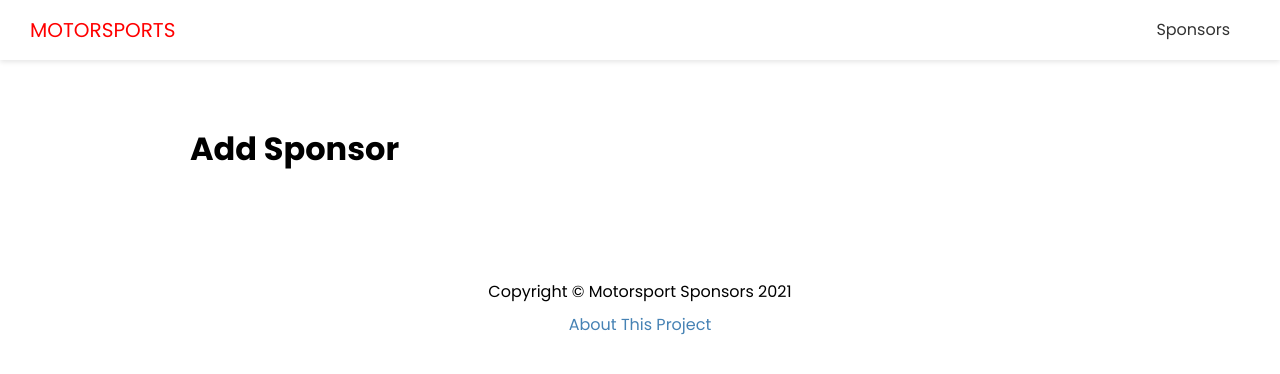
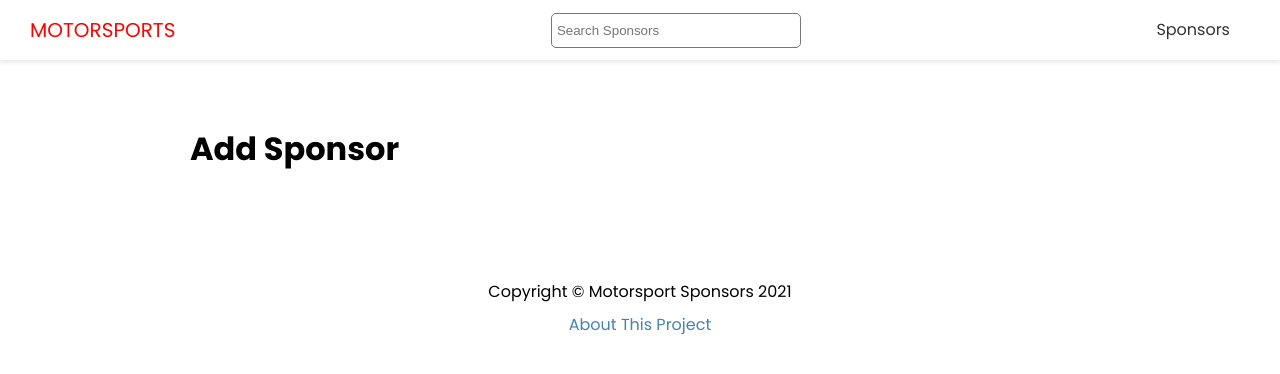
Before and after one commit to arthurCreek/nextjs-frontend-template, a Next.js app: page /sponsors/add in a window 1280 px wide. Shown: the top 374 px of the page. Built offline with nearby package versions, Linux system fonts and the light colour scheme.

Commit message:
Add search functionality to header

```diff
--- a/components/Header.tsx
+++ b/components/Header.tsx
@@ -1,4 +1,5 @@
 import Link from 'next/link';
+import Search from './Search';
 import styles from '@/styles/Header.module.css';
 
 export default function Header() {
@@ -9,6 +10,8 @@
                     <a>Motorsports</a>
                 </Link>
             </div>
+
+        <Search />
 
         <nav>
             <ul>
--- /dev/null
+++ b/components/Search.tsx
@@ -0,0 +1,24 @@
+import {useState} from 'react';
+import {useRouter} from 'next/router';
+import styles from '@/styles/Search.module.css';
+
+export default function Search() {
+    const [term, setTerm] = useState('');
+
+    const router = useRouter();
+
+    const handleSubmit = (e: any) => {
+        e.preventDefault();
+        router.push(`/sponsors/search?term=${term}`);
+        setTerm('');
+    }
+
+
+    return (
+        <div className={styles.search}>
+            <form onSubmit={handleSubmit}>
+                <input type="text" value={term} onChange={(e) => setTerm(e.target.value)} placeholder='Search Sponsors' />
+            </form>
+        </div>
+    )
+}
--- /dev/null
+++ b/styles/Search.module.css
@@ -0,0 +1,8 @@
+
+.search input {
+    width: 250px;
+    height: 35px;
+    padding: 5px;
+    border: 1px #777 solid;
+    border-radius: 5px;
+  }
```
